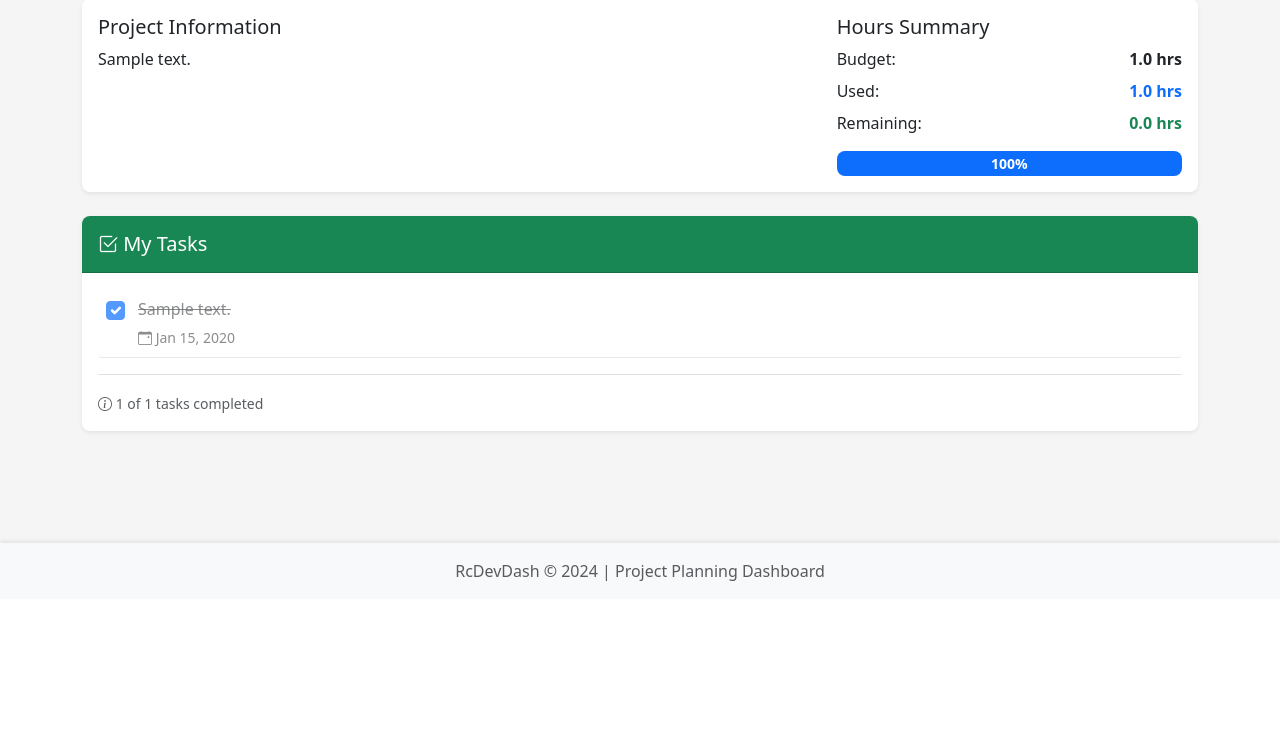
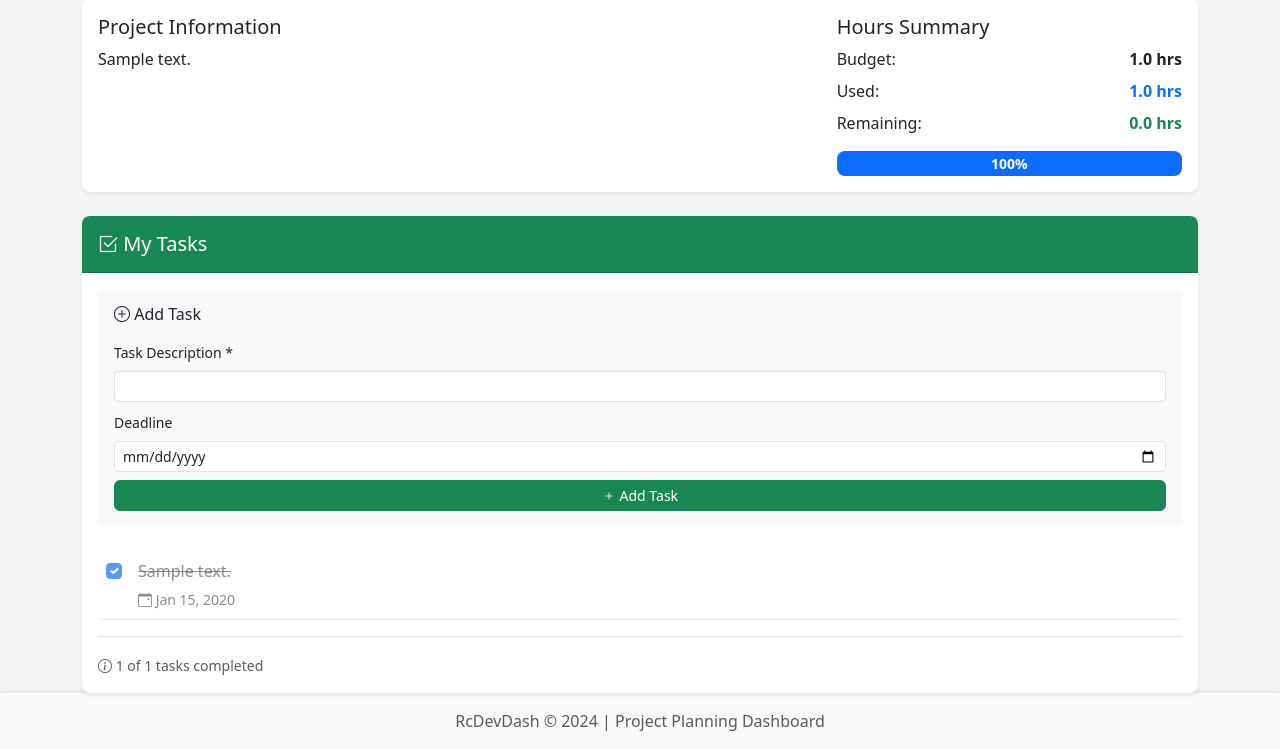
Before and after one commit to Right-Click-Dev/RcDevDash, a Flask app: page /project/1/dev-view in a window 1280 px wide. Shown: the part 201-950 px from the top of the page. Before the commit the page ends 782 px from the top, so only its background shows below. Run offline with Flask 3, Linux system fonts and the light colour scheme; a user stored in the database is signed in; tables that the repository leaves empty hold one stand-in row (values such as "Sample post").

Commit message:
Log work on task completion and add UI
When a task is marked completed the backend now optionally creates a WorkItem if hours (and notes) are provided, using datetime.utcnow() and adding the work item to the DB before commit. The project view template was updated with an Add Task form, task row ids/data attributes, a completion modal to collect hours and notes, and JS to intercept checkboxes: completing a task shows the modal to log time, while unchecking toggles directly. UI submits hours/notes to the /api/task/<id>/toggle endpoint and reloads the page on success.

```diff
--- a/app.py
+++ b/app.py
@@ -283,10 +283,25 @@ def add_task():
 @app.route('/api/task/<int:task_id>/toggle', methods=['POST'])
 @login_required
 def toggle_task(task_id):
-    """Toggle task completion status"""
+    """Toggle task completion status, optionally logging a work item"""
     try:
         task = Task.query.get_or_404(task_id)
         task.toggle_completed()
+
+        # If completing and hours/notes provided, create a work item
+        hours = request.form.get('hours')
+        notes = request.form.get('notes', '').strip()
+        if task.completed and hours:
+            hours_val = float(hours)
+            if hours_val > 0:
+                work_item = WorkItem(
+                    project_id=task.project_id,
+                    description=notes or f"Completed task: {task.description}",
+                    hours=hours_val,
+                    work_date=datetime.utcnow()
+                )
+                db.session.add(work_item)
+
         db.session.commit()
 
         return jsonify({'success': True, 'completed': task.completed})
--- a/templates/dev_project_view.html
+++ b/templates/dev_project_view.html
@@ -59,13 +59,36 @@
         <h5 class="mb-0"><i class="bi bi-check2-square"></i> My Tasks</h5>
     </div>
     <div class="card-body">
+        <!-- Add Task Form -->
+        <form method="POST" action="{{ url_for('add_task') }}" class="mb-4 p-3 bg-light rounded">
+            <input type="hidden" name="project_id" value="{{ project.id }}">
+            <input type="hidden" name="assigned_to_id" value="{{ current_user.id }}">
+            <h6 class="mb-3"><i class="bi bi-plus-circle"></i> Add Task</h6>
+
+            <div class="mb-2">
+                <label for="task_description" class="form-label small">Task Description *</label>
+                <input type="text" class="form-control form-control-sm" id="task_description" name="description" required>
+            </div>
+
+            <div class="mb-2">
+                <label for="deadline" class="form-label small">Deadline</label>
+                <input type="date" class="form-control form-control-sm" id="deadline" name="deadline">
+            </div>
+
+            <button type="submit" class="btn btn-success btn-sm w-100">
+                <i class="bi bi-plus"></i> Add Task
+            </button>
+        </form>
+
+        <!-- Tasks List -->
         {% if tasks %}
         <div class="tasks-list">
             {% for task in tasks %}
-            <div class="d-flex align-items-start border-bottom pb-2 mb-2 task-item {% if task.completed %}task-completed{% endif %}">
+            <div class="d-flex align-items-start border-bottom pb-2 mb-2 task-item {% if task.completed %}task-completed{% endif %}" id="task-row-{{ task.id }}">
                 <div class="form-check me-2">
-                    <input class="form-check-input task-checkbox" type="checkbox"
+                    <input class="form-check-input dev-task-checkbox" type="checkbox"
                            data-task-id="{{ task.id }}"
+                           data-task-desc="{{ task.description }}"
                            {% if task.completed %}checked{% endif %}>
                 </div>
                 <div class="flex-grow-1">
@@ -97,4 +120,119 @@
         {% endif %}
     </div>
 </div>
+
+<!-- Task Completion Modal -->
+<div class="modal fade" id="completeTaskModal" tabindex="-1">
+    <div class="modal-dialog">
+        <div class="modal-content">
+            <div class="modal-header bg-success text-white">
+                <h5 class="modal-title"><i class="bi bi-check-circle"></i> Log Work for Completed Task</h5>
+                <button type="button" class="btn-close btn-close-white" data-bs-dismiss="modal"></button>
+            </div>
+            <div class="modal-body">
+                <p>Completing: <strong id="completeTaskDesc"></strong></p>
+                <div class="mb-3">
+                    <label for="completeHours" class="form-label">Hours Spent *</label>
+                    <input type="number" class="form-control" id="completeHours" step="0.25" min="0.25" required>
+                </div>
+                <div class="mb-3">
+                    <label for="completeNotes" class="form-label">What was done? *</label>
+                    <textarea class="form-control" id="completeNotes" rows="3" required></textarea>
+                </div>
+            </div>
+            <div class="modal-footer">
+                <button type="button" class="btn btn-secondary" id="cancelComplete" data-bs-dismiss="modal">Cancel</button>
+                <button type="button" class="btn btn-success" id="confirmComplete">
+                    <i class="bi bi-check-circle"></i> Complete & Log Time
+                </button>
+            </div>
+        </div>
+    </div>
+</div>
 {% endblock %}
+
+{% block extra_js %}
+<script>
+document.addEventListener('DOMContentLoaded', function() {
+    let pendingTaskId = null;
+    let pendingCheckbox = null;
+    const modal = new bootstrap.Modal(document.getElementById('completeTaskModal'));
+
+    document.querySelectorAll('.dev-task-checkbox').forEach(function(checkbox) {
+        checkbox.addEventListener('change', function(e) {
+            const taskId = this.dataset.taskId;
+            const taskDesc = this.dataset.taskDesc;
+
+            if (this.checked) {
+                // Completing a task - show the modal
+                e.preventDefault();
+                this.checked = false;  // Revert until confirmed
+                pendingTaskId = taskId;
+                pendingCheckbox = this;
+                document.getElementById('completeTaskDesc').textContent = taskDesc;
+                document.getElementById('completeHours').value = '';
+                document.getElementById('completeNotes').value = '';
+                modal.show();
+            } else {
+                // Unchecking (un-completing) - just toggle directly
+                const formData = new FormData();
+                fetch('/api/task/' + taskId + '/toggle', {
+                    method: 'POST',
+                    body: formData
+                })
+                .then(r => r.json())
+                .then(data => {
+                    if (data.success) {
+                        location.reload();
+                    } else {
+                        alert('Error: ' + (data.error || 'Unknown error'));
+                        checkbox.checked = true;
+                    }
+                })
+                .catch(() => { alert('Error toggling task'); checkbox.checked = true; });
+            }
+        });
+    });
+
+    // Cancel resets state
+    document.getElementById('cancelComplete').addEventListener('click', function() {
+        pendingTaskId = null;
+        pendingCheckbox = null;
+    });
+
+    // Confirm completion with hours + notes
+    document.getElementById('confirmComplete').addEventListener('click', function() {
+        const hours = document.getElementById('completeHours').value;
+        const notes = document.getElementById('completeNotes').value.trim();
+
+        if (!hours || parseFloat(hours) <= 0) {
+            alert('Please enter hours spent.');
+            return;
+        }
+        if (!notes) {
+            alert('Please describe what was done.');
+            return;
+        }
+
+        const formData = new FormData();
+        formData.append('hours', hours);
+        formData.append('notes', notes);
+
+        fetch('/api/task/' + pendingTaskId + '/toggle', {
+            method: 'POST',
+            body: formData
+        })
+        .then(r => r.json())
+        .then(data => {
+            if (data.success) {
+                modal.hide();
+                location.reload();
+            } else {
+                alert('Error: ' + (data.error || 'Unknown error'));
+            }
+        })
+        .catch(() => alert('Error completing task'));
+    });
+});
+</script>
+{% endblock %}
```
